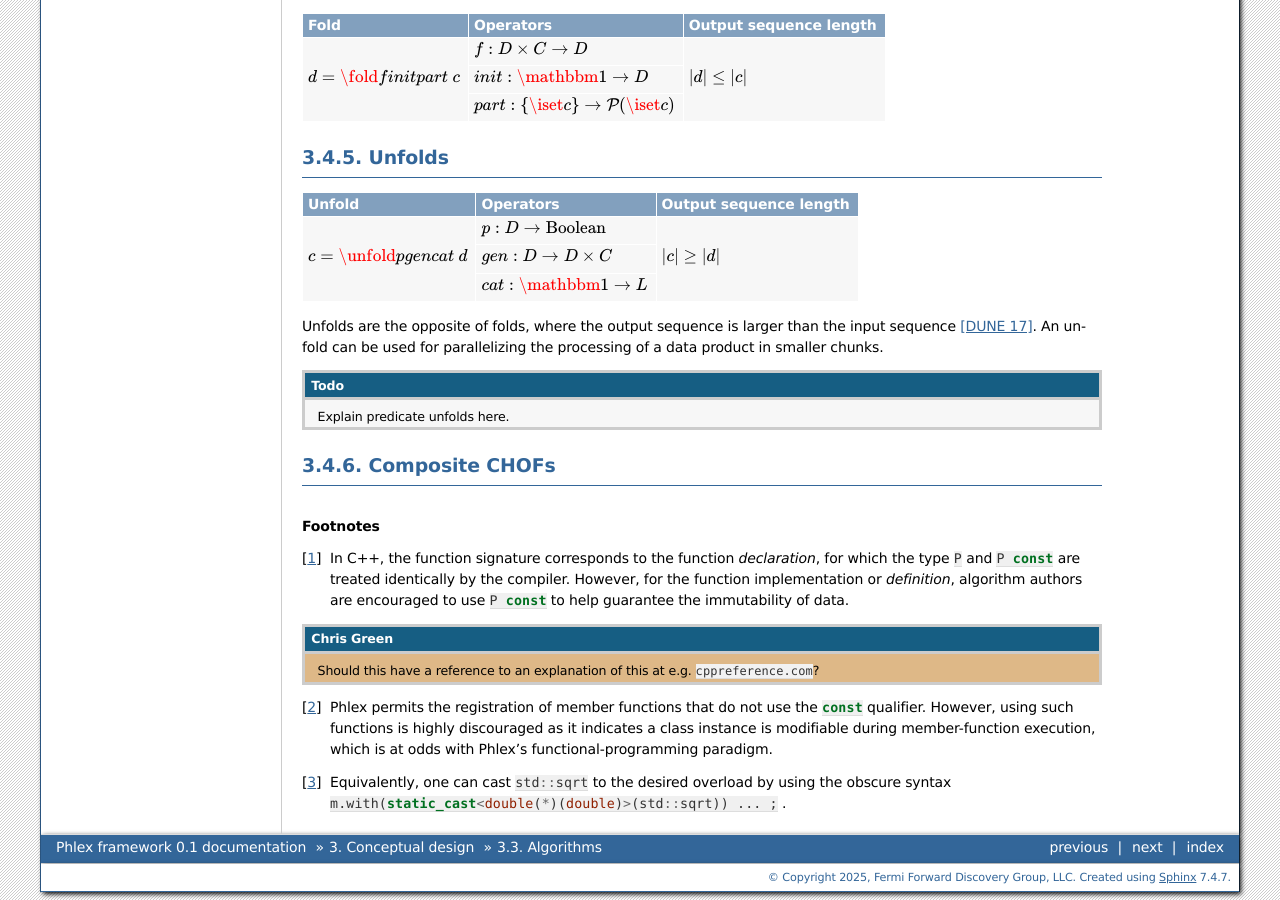
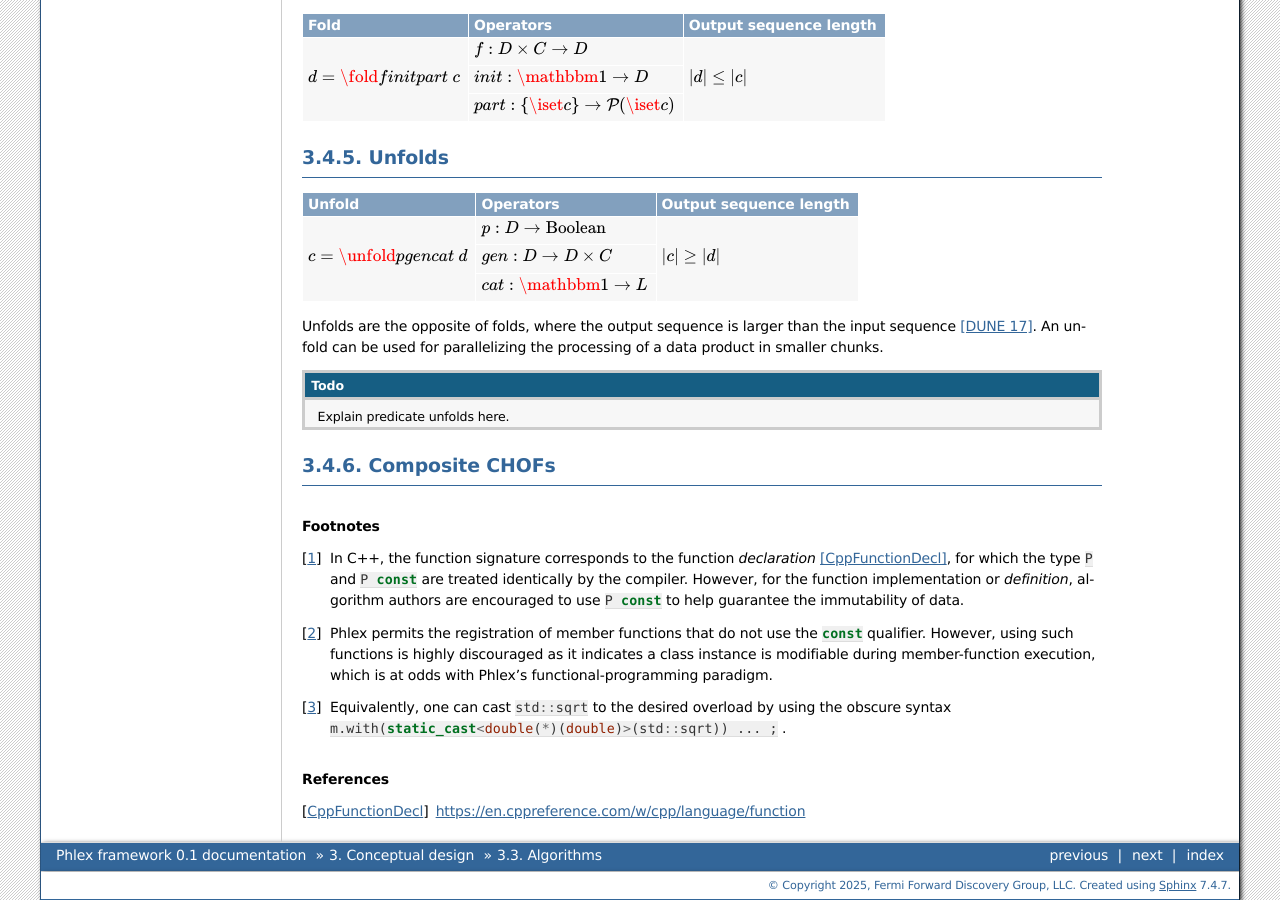
Before and after one commit to Framework-R-D/phlex-design, a Sphinx documentation site: the page built from doc/algorithms.rst, in a window 1280 px wide and 900 px high, scrolled down 5528 px. Built offline with Sphinx 7.4.7, drawn with Linux system fonts in a browser that asks for light colours; formulas are drawn with MathJax 3.

```diff
--- a/doc/algorithms.rst
+++ b/doc/algorithms.rst
@@ -254,14 +254,14 @@ where the desired overload is selected based on the :cpp:`double` argument to th
 
 .. rubric:: Footnotes
 
-.. [#f1] In C++, the function signature corresponds to the function *declaration*, for which the type :cpp:`P` and :cpp:`P const` are treated identically by the compiler.
+.. [#f1] In C++, the function signature corresponds to the function *declaration* [CppFunctionDecl]_, for which the type :cpp:`P` and :cpp:`P const` are treated identically by the compiler.
          However, for the function implementation or *definition*, algorithm authors are encouraged to use :cpp:`P const` to help guarantee the immutability of data.
-
-         .. admonition:: Chris Green
-            :class: admonition-chg
-
-            Should this have a reference to an explanation of this at e.g. ``cppreference.com``?
-
 .. [#f2] Phlex permits the registration of member functions that do not use the :cpp:`const` qualifier.
          However, using such functions is highly discouraged as it indicates a class instance is modifiable during member-function execution, which is at odds with Phlex's functional-programming paradigm.
 .. [#f3] Equivalently, one can cast :cpp:`std::sqrt` to the desired overload by using the obscure syntax :cpp:`m.with(static_cast<double(*)(double)>(std::sqrt)) ... ;` .
+
+.. only:: html
+
+   .. rubric:: References
+
+.. [CppFunctionDecl] https://en.cppreference.com/w/cpp/language/function
--- a/doc/scheduling.rst
+++ b/doc/scheduling.rst
@@ -9,5 +9,4 @@ These algorithms then serve as operators to higher-order functions that operate
 The framework is a system of integrated aspects that must work together.
 To illustrate how these subsystems are designed to work together, we use the below graph to describe each aspect.
 
-.. todo::
-   Make graph
+.. graphviz:: graphviz/work-flow.gv
```
Also changed, not shown: 1 other file.
